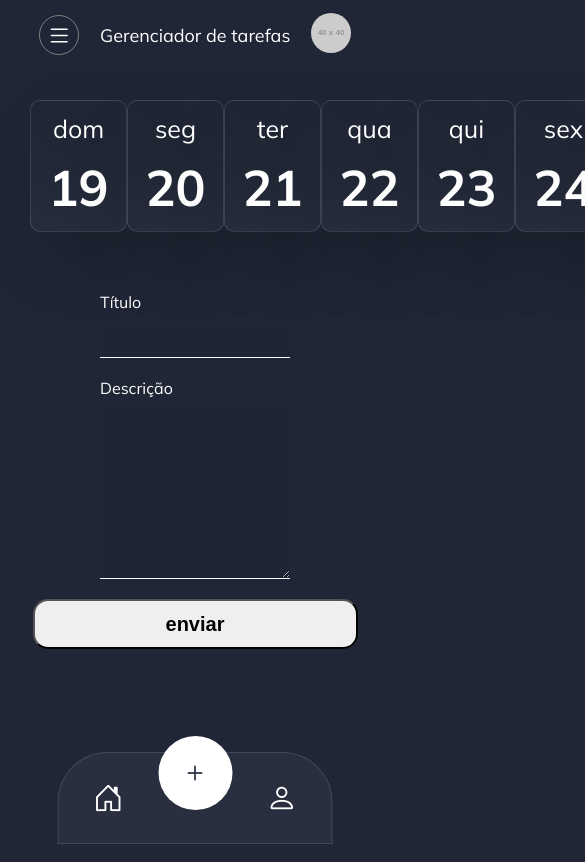
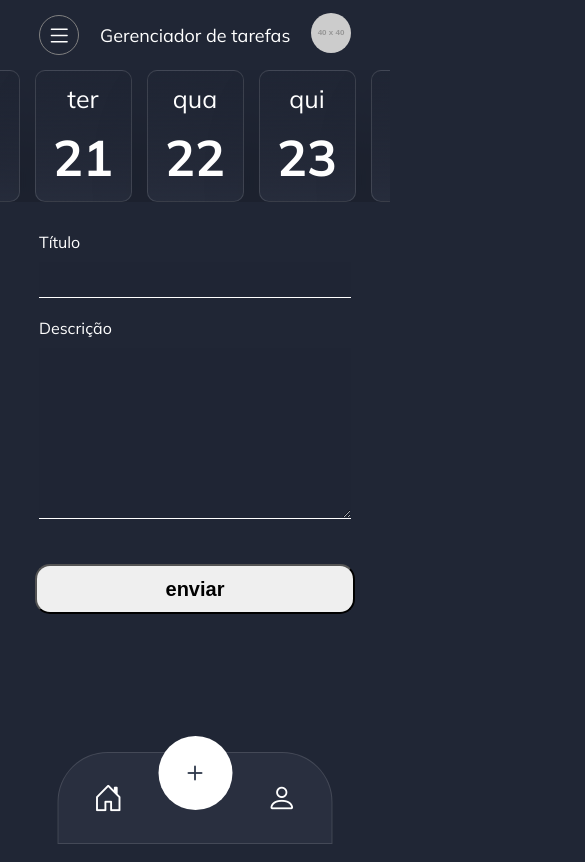
Before and after one commit to joa7b/task-manager-react, a React (Vite) app: page /create-task in a window 390 px wide. Shown: the top 862 px of the page, 585 px wide, since content can reach past the window. Built offline with nearby package versions, Linux system fonts and the light colour scheme.

Commit message:
feat(createTask): responsive web page

```diff
--- a/src/components/createTask/dateCard/style.ts
+++ b/src/components/createTask/dateCard/style.ts
@@ -5,9 +5,11 @@ interface IDateCardItem {
 }
 
 export const DateCardWrapper = styled.section`
-  padding: 30px;
   display: flex;
-  justify-content: space-evenly;
+  justify-content: center;
+  align-items: center;
+  gap: 15px;
+  overflow-x: scroll;
 `;
 
 export const DateCardItem = styled.div<IDateCardItem>`
--- a/src/components/createTask/formTask/style.ts
+++ b/src/components/createTask/formTask/style.ts
@@ -3,7 +3,7 @@ import styled from "styled-components";
 export const FormTaskWrapper = styled.form`
   display: flex;
   flex-direction: column;
-  padding: 30px 100px;
+  padding: 30px 10%;
   gap: 20px;
   color: #fff;
 `;
@@ -42,11 +42,12 @@ export const FormTextAreaDescription = styled.textarea`
 `;
 
 export const ButtonSubmit = styled.button`
-  width: 325px;
+  width: 320px;
   height: 50px;
   font-weight: 600;
   font-size: 20px;
   border-radius: 15px;
+  margin-top: 25px;
 
   &:hover {
     cursor: pointer;
```
